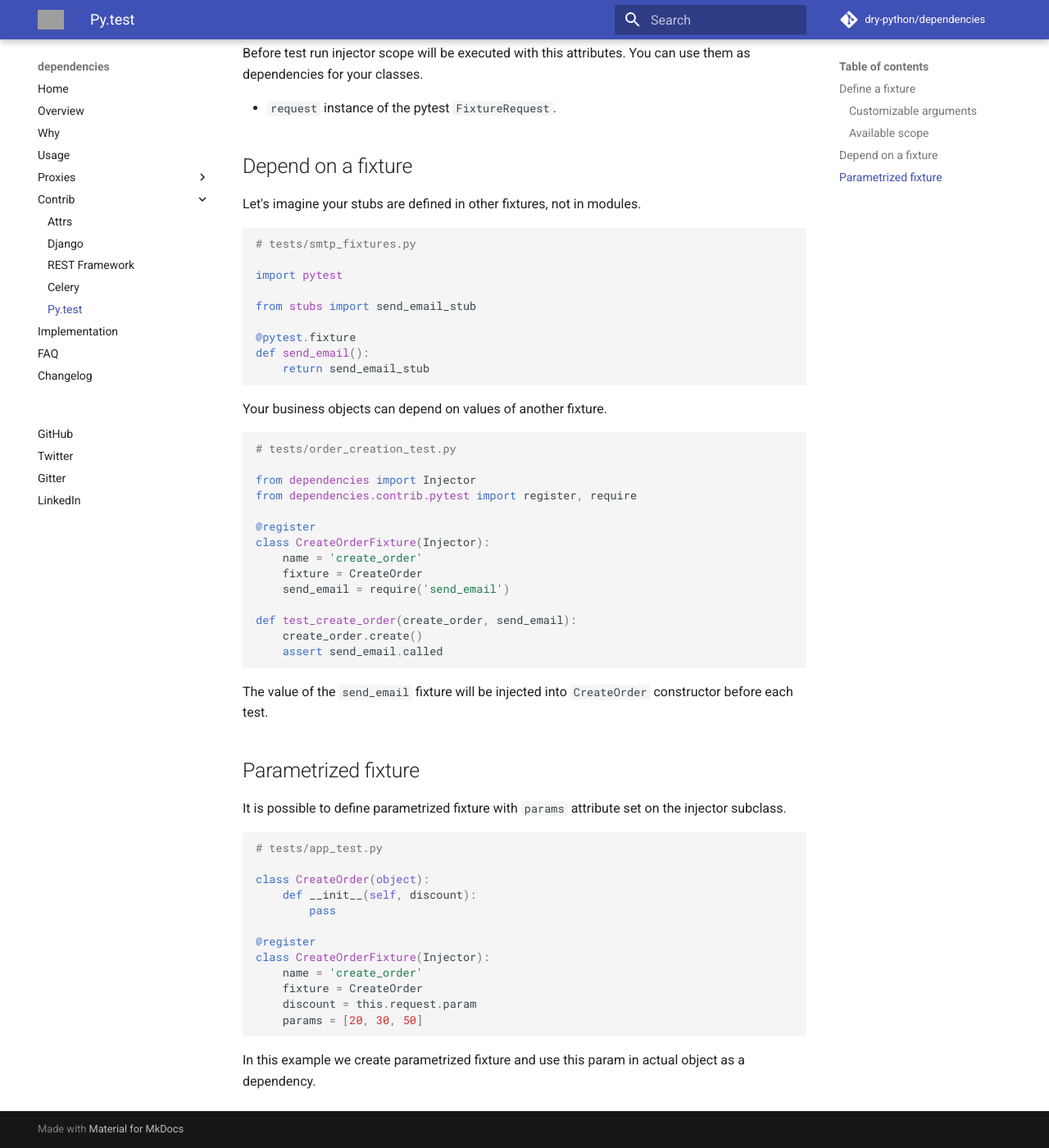
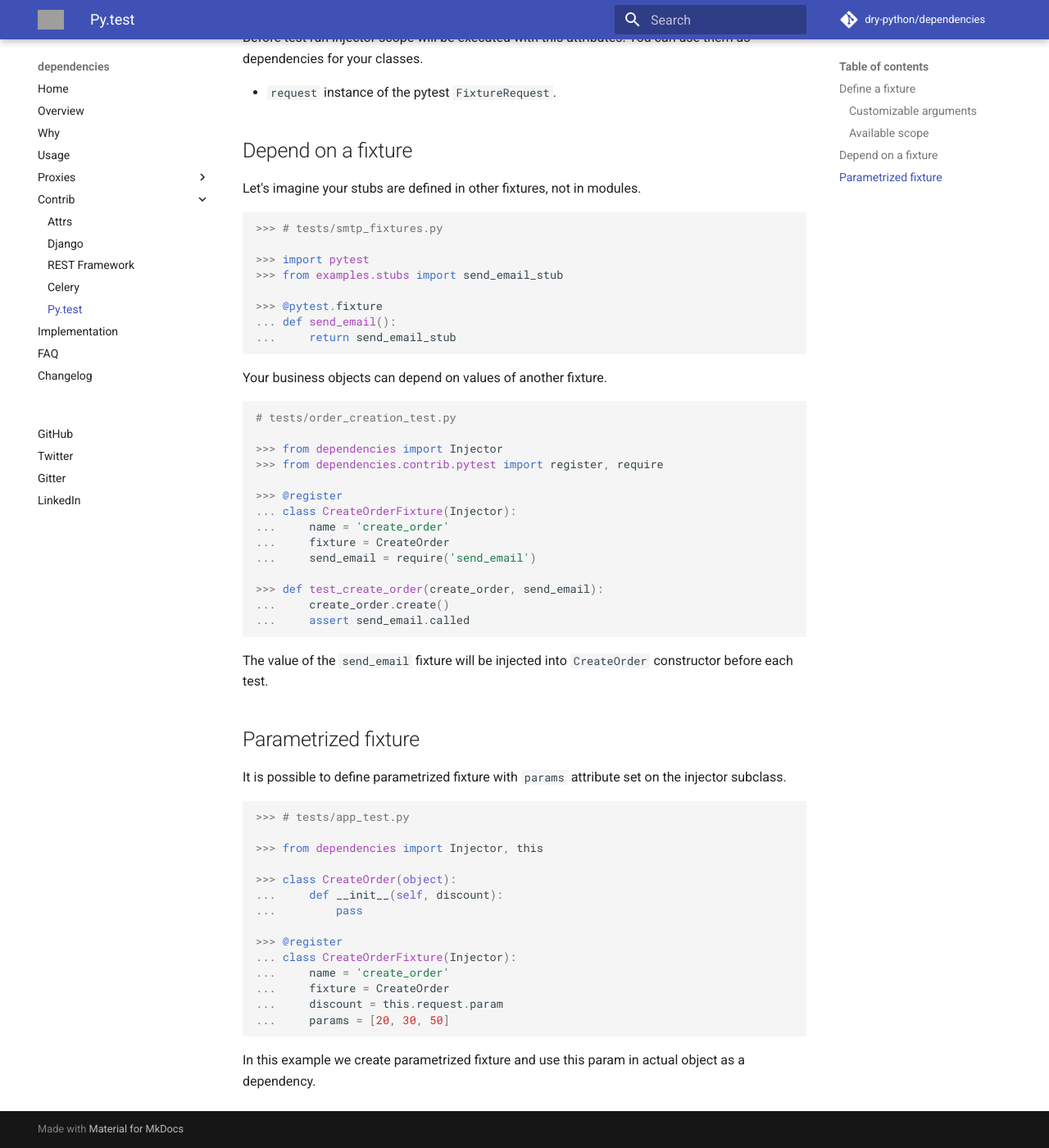
Before and after one commit to proofit404/dependencies, an MkDocs documentation site: the page built from docs/contrib/pytest.md, in a window 1280 px wide and 1400 px high, scrolled down 1418 px. Shown: the whole window at 82% size. Built offline with MkDocs 1.6.1 and Material for MkDocs 9.7.7, drawn with Linux system fonts in a browser that asks for light colours; comment, search, counter and statistics services are not loaded; some of the changed text lies outside the part shown; grey boxes are pictures that could not be loaded.

Commit message:
Rewrite code examples in the "Py.test" chapter into doctest.

````diff
--- a/docs/contrib/pytest.md
+++ b/docs/contrib/pytest.md
@@ -17,24 +17,25 @@ substitute external interactions with well-defined stubs.
 To define pytest fixture directly from the injector subclass you should
 do the following
 
-```python
-# tests/order_creation_test.py
+```pycon
 
-from dependencies import Injector
-from dependencies.contrib.pytest import register
+>>> # tests/order_creation_test.py
 
-from app.commands import CreateOrder
-from stubs import send_email_stub
+>>> from dependencies import Injector
+>>> from dependencies.contrib.pytest import register
+>>> from examples.order.commands import CreateOrder
+>>> from examples.stubs import send_email_stub
 
-@register
-class CreateOrderFixture(Injector):
-    name = 'create_order'
-    fixture = CreateOrder
-    send_email = send_email_stub
+>>> @register
+... class CreateOrderFixture(Injector):
+...     name = 'create_order'
+...     fixture = CreateOrder
+...     send_email = send_email_stub
 
-def test_create_order(create_order):
-    create_order.create()
-    assert create_order.send_email.called
+>>> def test_create_order(create_order):
+...     create_order.create()
+...     assert create_order.send_email.called
+
 ```
 
 Dependency injection will take place during the test preparation process
@@ -69,35 +70,38 @@ You can use them as dependencies for your classes.
 
 Let's imagine your stubs are defined in other fixtures, not in modules.
 
-```python
-# tests/smtp_fixtures.py
+```pycon
 
-import pytest
+>>> # tests/smtp_fixtures.py
 
-from stubs import send_email_stub
+>>> import pytest
+>>> from examples.stubs import send_email_stub
 
-@pytest.fixture
-def send_email():
-    return send_email_stub
+>>> @pytest.fixture
+... def send_email():
+...     return send_email_stub
+
 ```
 
 Your business objects can depend on values of another fixture.
 
-```python
+```pycon
+
 # tests/order_creation_test.py
 
-from dependencies import Injector
-from dependencies.contrib.pytest import register, require
+>>> from dependencies import Injector
+>>> from dependencies.contrib.pytest import register, require
 
-@register
-class CreateOrderFixture(Injector):
-    name = 'create_order'
-    fixture = CreateOrder
-    send_email = require('send_email')
+>>> @register
+... class CreateOrderFixture(Injector):
+...     name = 'create_order'
+...     fixture = CreateOrder
+...     send_email = require('send_email')
 
-def test_create_order(create_order, send_email):
-    create_order.create()
-    assert send_email.called
+>>> def test_create_order(create_order, send_email):
+...     create_order.create()
+...     assert send_email.called
+
 ```
 
 The value of the `send_email` fixture will be injected into
@@ -108,19 +112,23 @@ The value of the `send_email` fixture will be injected into
 It is possible to define parametrized fixture with `params` attribute
 set on the injector subclass.
 
-```python
-# tests/app_test.py
+```pycon
 
-class CreateOrder(object):
-    def __init__(self, discount):
-        pass
+>>> # tests/app_test.py
 
-@register
-class CreateOrderFixture(Injector):
-    name = 'create_order'
-    fixture = CreateOrder
-    discount = this.request.param
-    params = [20, 30, 50]
+>>> from dependencies import Injector, this
+
+>>> class CreateOrder(object):
+...     def __init__(self, discount):
+...         pass
+
+>>> @register
+... class CreateOrderFixture(Injector):
+...     name = 'create_order'
+...     fixture = CreateOrder
+...     discount = this.request.param
+...     params = [20, 30, 50]
+
 ```
 
 In this example we create parametrized fixture and use this param in
````
Also changed, not shown: 3 other files.
